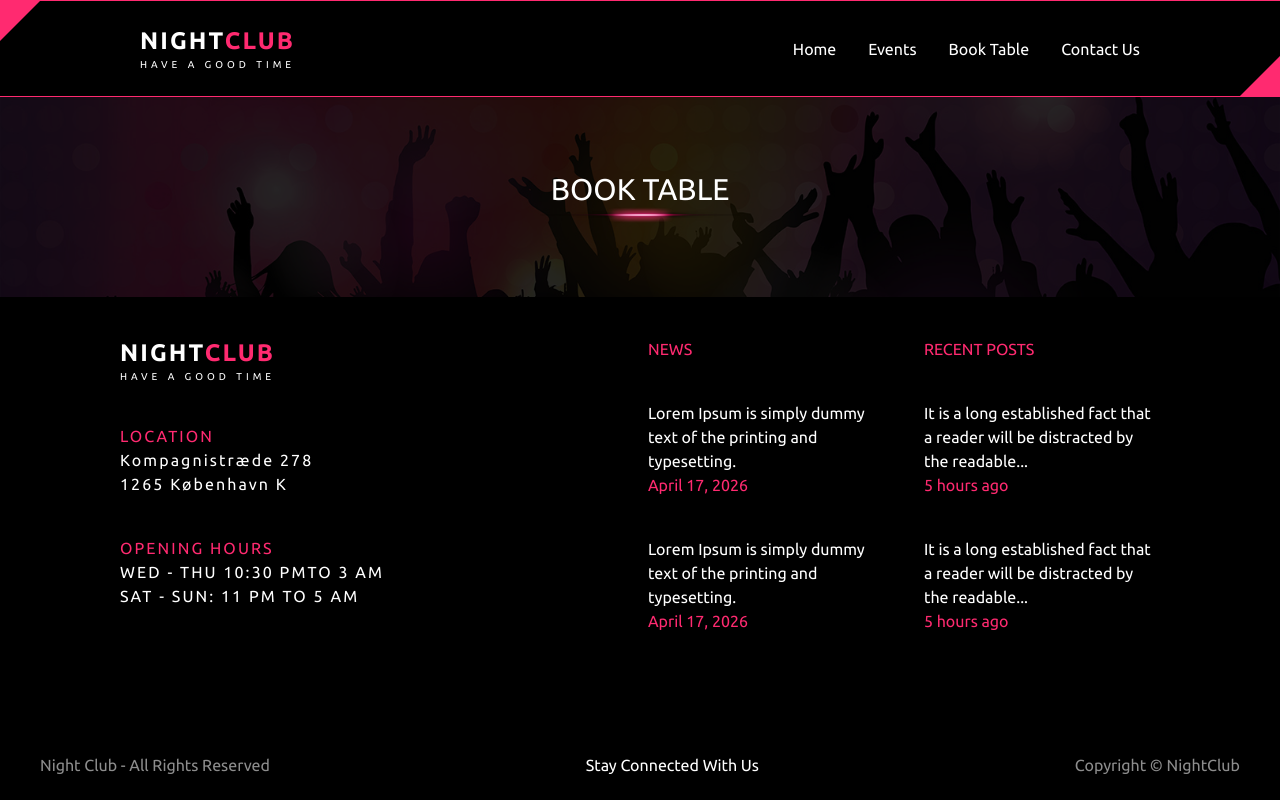
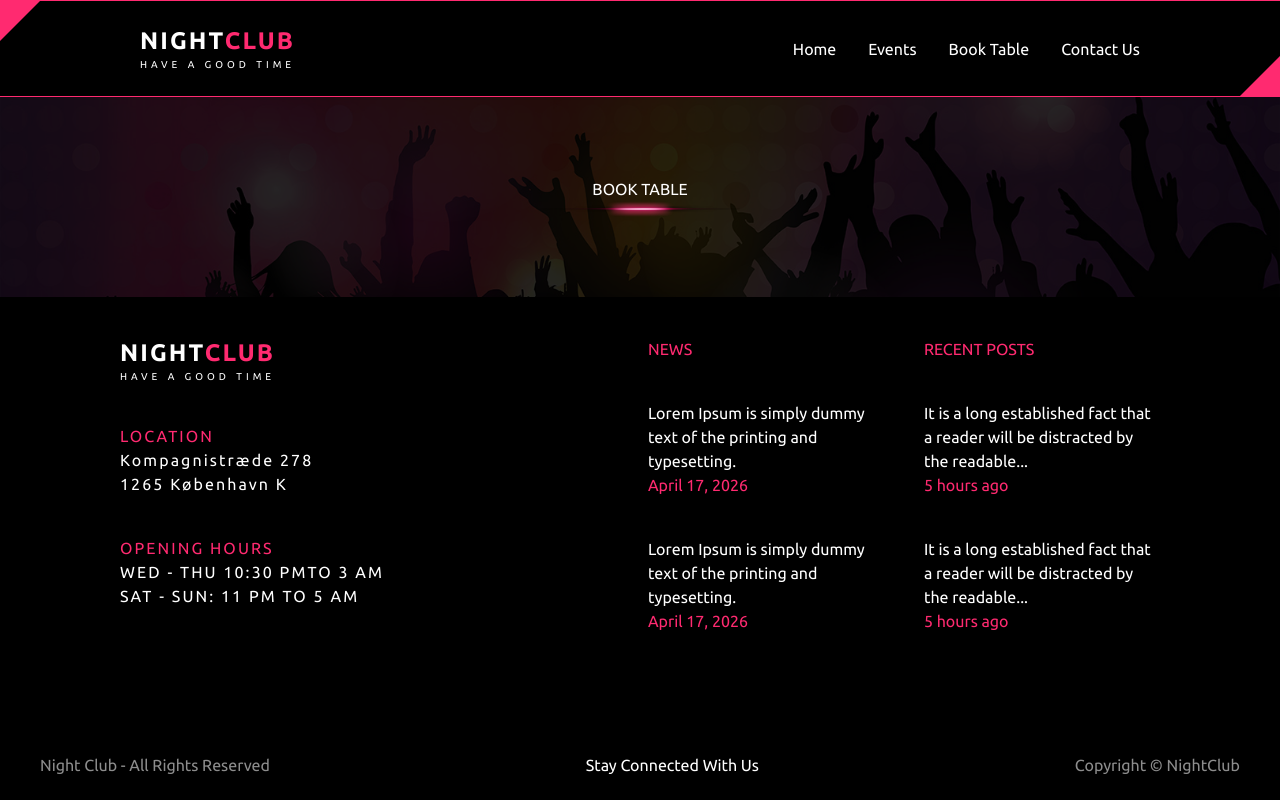
Before and after one commit to gami0001/gajol, a Next.js app: page /book in a window 1280 px wide. Built offline with nearby package versions, Linux system fonts and the light colour scheme.

Commit message:
header responsiv done

```diff
--- a/src/components/Hero.jsx
+++ b/src/components/Hero.jsx
@@ -10,7 +10,7 @@ const Hero = ({ text = "OVERSKRIFT" }) => {
 
       {/* centered text */}
       <div className="absolute inset-0 flex flex-col items-center justify-center">
-        <h1 className="text-white md:text-3xl">{text}</h1>
+        <h1 className="text-whitemd:text-3xl">{text}</h1>
 
         <Image src="/assets/bottom_line2.png" alt="bottom line" width={200} height={20} />
       </div>
```
Also changed, not shown: src/components/Header.jsx (+1 -1 lines).
